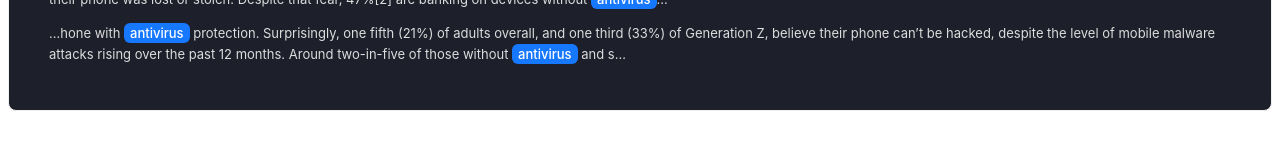
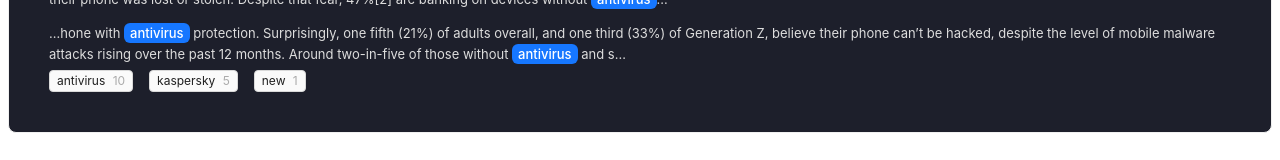
Before and after one commit to polina0s/Kaspersky-Test, a React (Vite) app in the folder newsCard/: page / in a window 1280 px wide. Shown: the part 230-390 px from the top of the page. Built offline with nearby package versions, Linux system fonts and the light colour scheme.

Commit message:
added layout and styles for tags

```diff
--- a/newsCard/src/NewsCard.css
+++ b/newsCard/src/NewsCard.css
@@ -63,3 +63,19 @@ p {
   font-weight: 500;
   white-space: nowrap;
 }
+
+.tags {
+  display: flex;
+  flex-wrap: wrap;
+  gap: 8px;
+}
+
+.count {
+  color: #aaa;
+  margin-left: 4px;
+}
+
+.show-more {
+  margin-left: auto;
+  font-size: 12px;
+}
--- a/newsCard/src/NewsCard.tsx
+++ b/newsCard/src/NewsCard.tsx
@@ -1,4 +1,4 @@
-import { Card, Divider, Tag, Tooltip, Typography } from 'antd'
+import { Card, Tag, Tooltip, Typography } from 'antd'
 import './NewsCard.css'
 import { IData_SnippetNews } from './types/data'
 
@@ -79,6 +79,19 @@ export const NewsCard = ({ data }: NewsCardProps) => {
           <p key={index}>{renderHighlight(highlight)}</p>
         ))}
       </div>
+
+      <div className="tags">
+        {data.KW.slice(0, 6).map((tag) => (
+          <Tag key={tag.value}>
+            {tag.value} <span className="count">{tag.count}</span>
+          </Tag>
+        ))}
+        {data.KW.length > 6 && (
+          <Typography.Link className="show-more">
+            Show All +{data.KW.length - 6}
+          </Typography.Link>
+        )}
+      </div>
     </Card>
   )
 }
```
